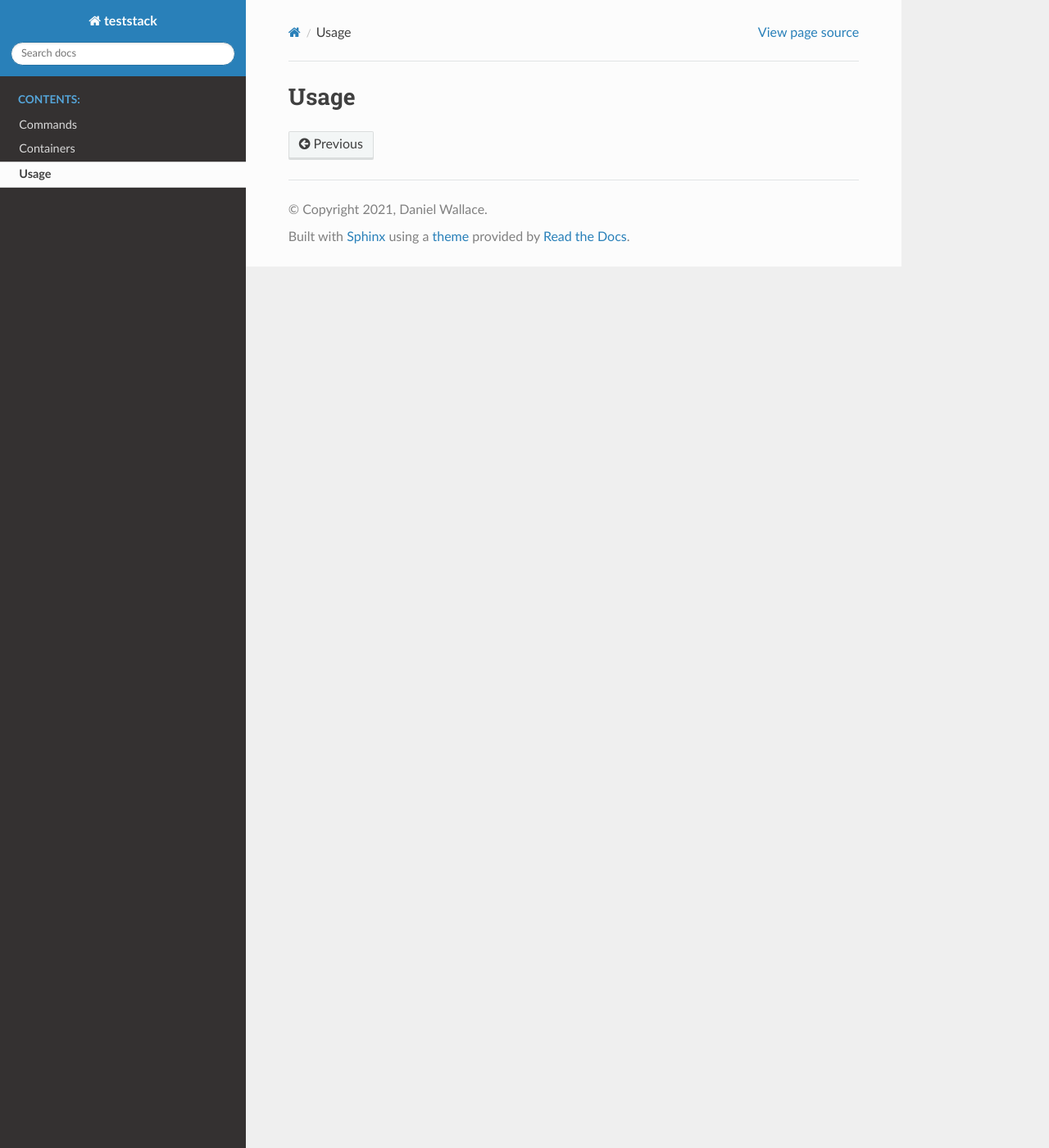
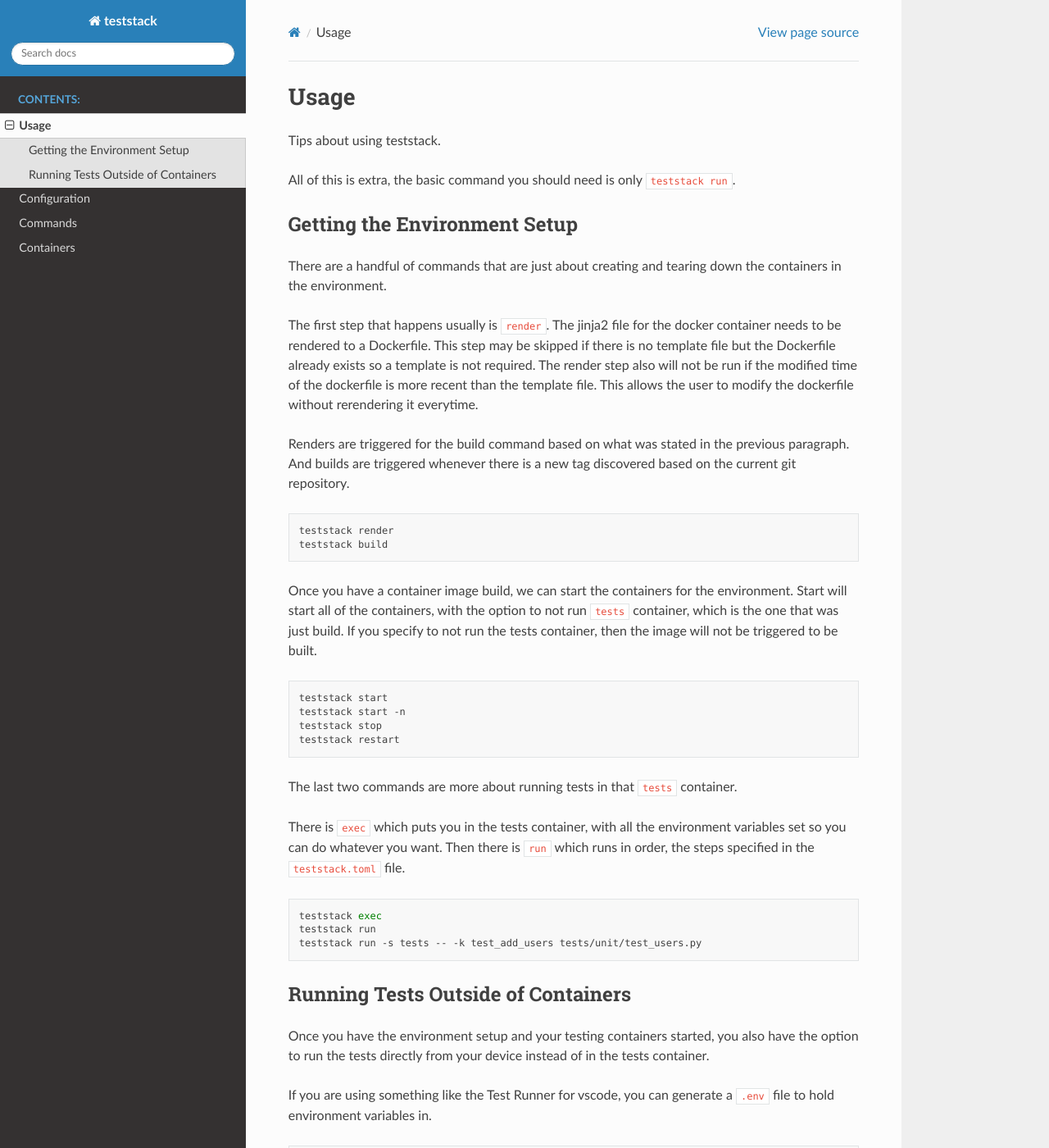
Before and after one commit to gtmanfred/teststack, a Sphinx documentation site: the page built from docs/usage.rst, in a window 1280 px wide and 1400 px high. Shown: the whole window at 82% size. Built offline with Sphinx 7.4.7 and the Read the Docs theme 2.0.0, drawn with Linux system fonts in a browser that asks for light colours; some of the changed text lies outside the part shown.

Commit message:
Add a ton of docs
Also make it so the dockerfile is not rerendered on every run if it is
not necessary.

```diff
--- a/README.rst
+++ b/README.rst
@@ -101,9 +101,3 @@ file for something like vscode to read.
 
     $ source <(teststack env)
     $ teststack env --no-export > .env
-
-Tests
------
-
-Once I can figure out why github actions do not want to install the ``commands``
-directory, I will write more tests.
--- a/docs/commands/environment.rst
+++ b/docs/commands/environment.rst
@@ -1,3 +1,8 @@
 ===========
 Environment
 ===========
+
+.. automodule:: teststack.commands.environment
+    :members:
+
+    .. autofunction:: env(ctx, no_export, inside, quiet)
--- a/docs/usage.rst
+++ b/docs/usage.rst
@@ -1,3 +1,76 @@
 =====
 Usage
 =====
+
+Tips about using teststack.
+
+All of this is extra, the basic command you should need is only ``teststack
+run``.
+
+Getting the Environment Setup
+=============================
+
+There are a handful of commands that are just about creating and tearing down
+the containers in the environment.
+
+The first step that happens usually is ``render``.  The jinja2 file for the
+docker container needs to be rendered to a Dockerfile. This step may be skipped
+if there is no template file but the Dockerfile already exists so a template is
+not required. The render step also will not be run if the modified time of the
+dockerfile is more recent than the template file. This allows the user to modify
+the dockerfile without rerendering it everytime.
+
+Renders are triggered for the build command based on what was stated in the
+previous paragraph. And builds are triggered whenever there is a new tag
+discovered based on the current git repository.
+
+.. code-block:: bash
+
+    teststack render
+    teststack build
+
+Once you have a container image build, we can start the containers for the
+environment.  Start will start all of the containers, with the option to not run
+``tests`` container, which is the one that was just build. If you specify to not
+run the tests container, then the image will not be triggered to be built.
+
+.. code-block:: bash
+
+    teststack start
+    teststack start -n
+    teststack stop
+    teststack restart
+
+The last two commands are more about running tests in that ``tests`` container.
+
+There is ``exec`` which puts you in the tests container, with all the
+environment variables set so you can do whatever you want. Then there is ``run``
+which runs in order, the steps specified in the ``teststack.toml`` file.
+
+.. code-block:: bash
+
+    teststack exec
+    teststack run
+    teststack run -s tests -- -k test_add_users tests/unit/test_users.py
+
+Running Tests Outside of Containers
+===================================
+
+Once you have the environment setup and your testing containers started, you
+also have the option to run the tests directly from your device instead of in
+the tests container.
+
+If you are using something like the Test Runner for vscode, you can generate a
+``.env`` file to hold environment variables in.
+
+.. code-block:: bash
+
+    testsack env -n > .env
+
+Or you could just source the output to run the tests against this environment
+from your cli shell.
+
+.. code-block:: bash
+
+    source <(teststack env)
+    pytest -v tests/unit/test_users.py
```
Also changed, not shown: docs/commands/containers.rst (+11 -0 lines), docs/config.rst (added, +132 -0 lines), docs/index.rst (+10 -1 lines), 3 other files.
